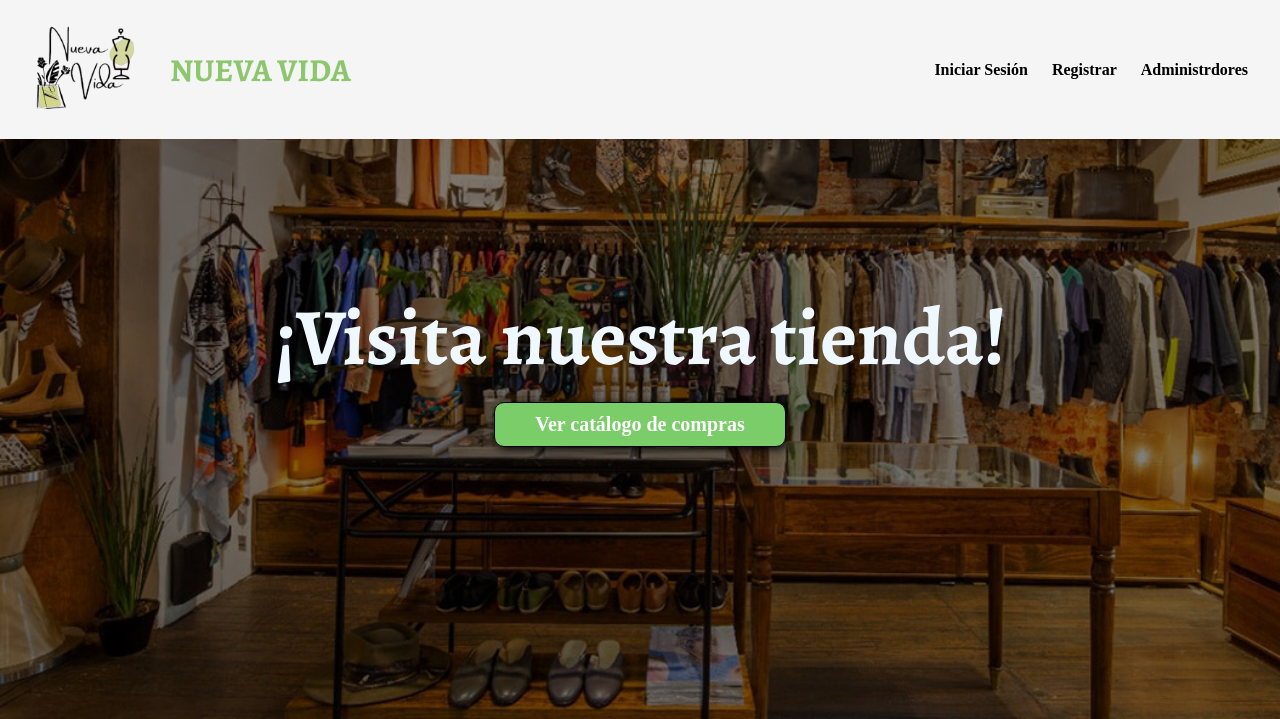
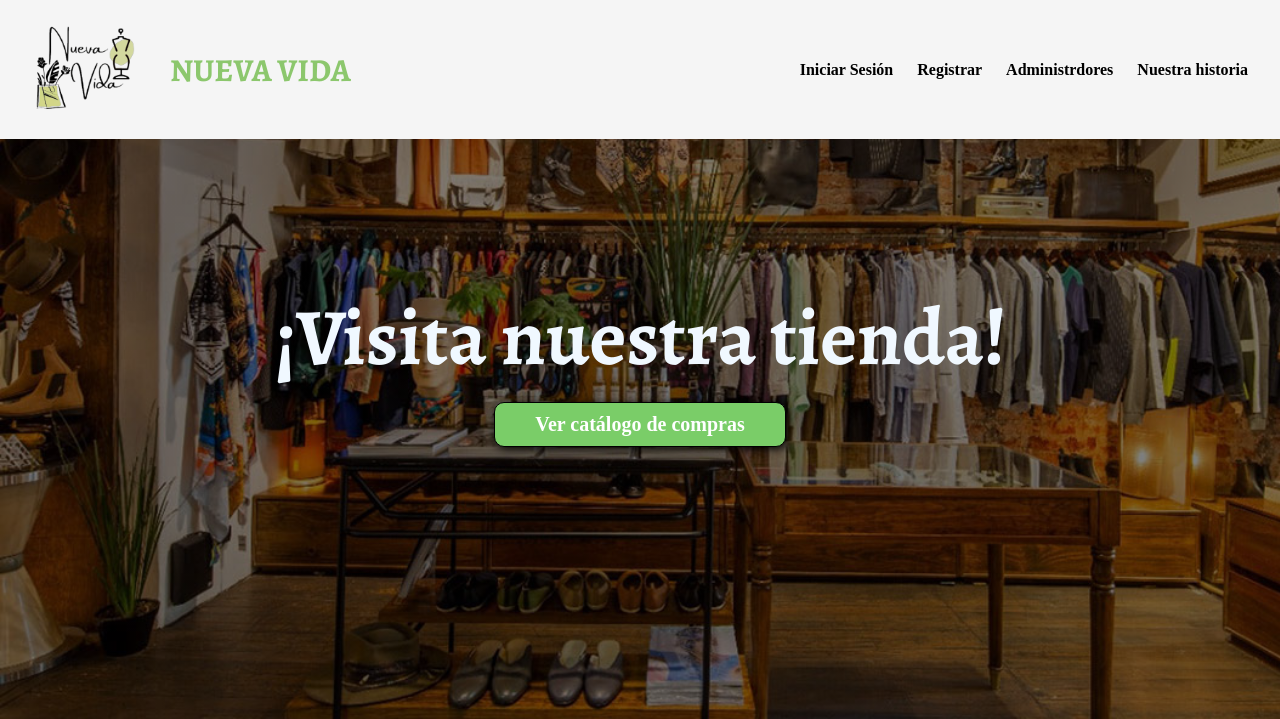
Before and after one commit to AlvaroCastro1/Nueva-Vida, a Django app: template store/templates/store/index.html in a window 1280 px wide. Shown: the top 719 px of the page. Run offline with Django 3.2, Linux system fonts and the light colour scheme; the template is opened without the code that fills it, so the values that code supplies are empty; some libraries are stand-ins or nearby versions; some web fonts are replaced.

Commit message:
Nuestra Historia

```diff
--- a/store/templates/store/index.html
+++ b/store/templates/store/index.html
@@ -30,6 +30,7 @@
         <a href="{% url 'login' %}">Iniciar Sesión</a>
         <a href="{% url 'register' %}">Registrar</a>
         <a href="{% url 'admin_login' %}">Administrdores</a>
+        <a href="{% url 'Nuestra_Historia' %}">Nuestra historia</a>
       </nav>
     </div>
   </header>
--- a/store/urls.py
+++ b/store/urls.py
@@ -6,6 +6,7 @@ from django.contrib import admin
 
 urlpatterns = [
     path('', views.home, name="home"),
+    path('Nuestra_Historia/', views.Nuestra_Historia, name='Nuestra_Historia'),
     path('admin_login/', views.admin_login, name='admin_login'),
     path('favicon.ico', RedirectView.as_view(url='static/src/logo.jpg')),
     path('cart/', views.cart, name="cart"),
--- a/store/views.py
+++ b/store/views.py
@@ -212,6 +212,9 @@ def dashboard(request):
 def donacion(request):
       return render(request, 'registration/RegistroDonador.html')
 
+def Nuestra_Historia(request):
+      return render(request, 'store/NuevaVida.html')
+
 from django.shortcuts import get_object_or_404
 
 def product_detail(request, product_id):
```
